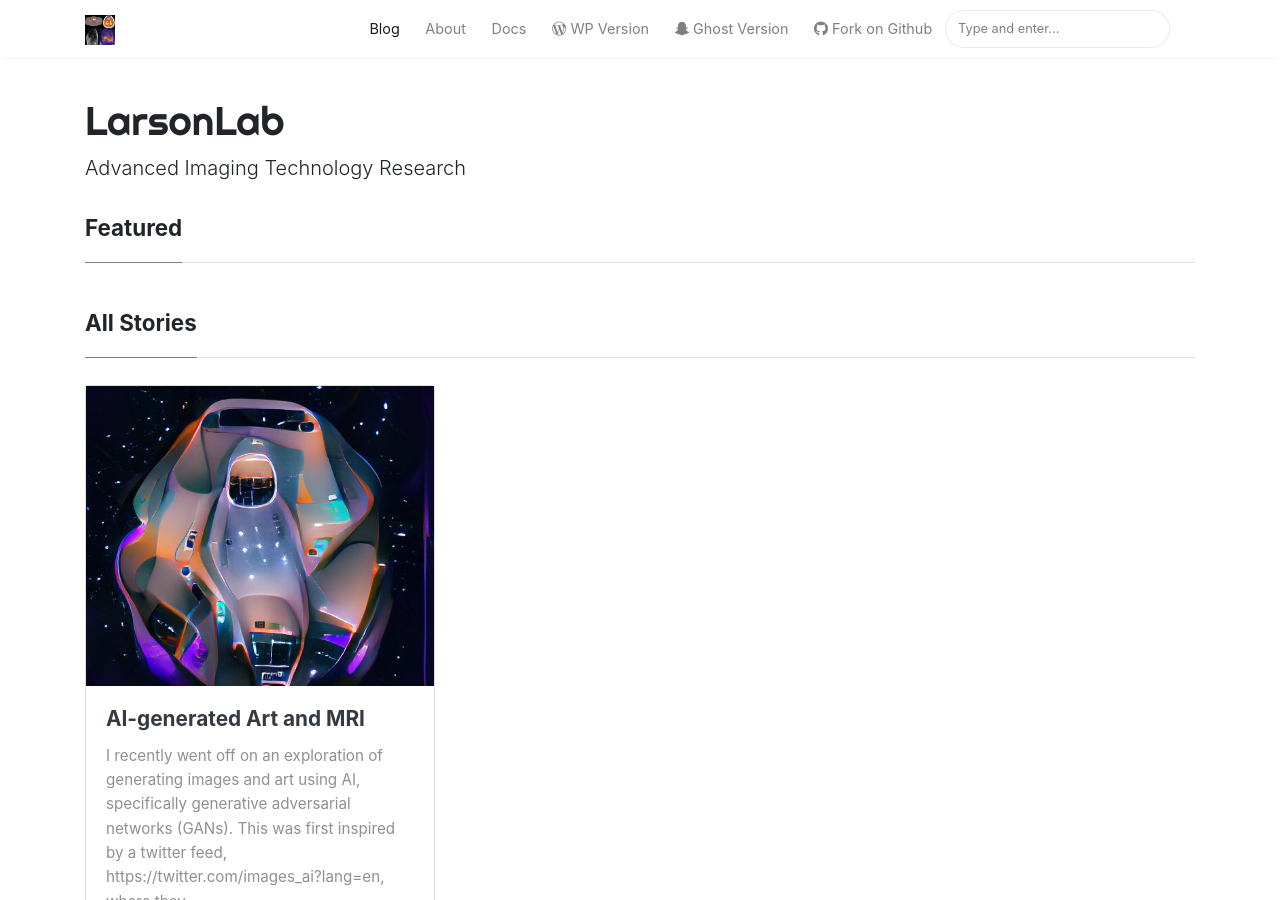
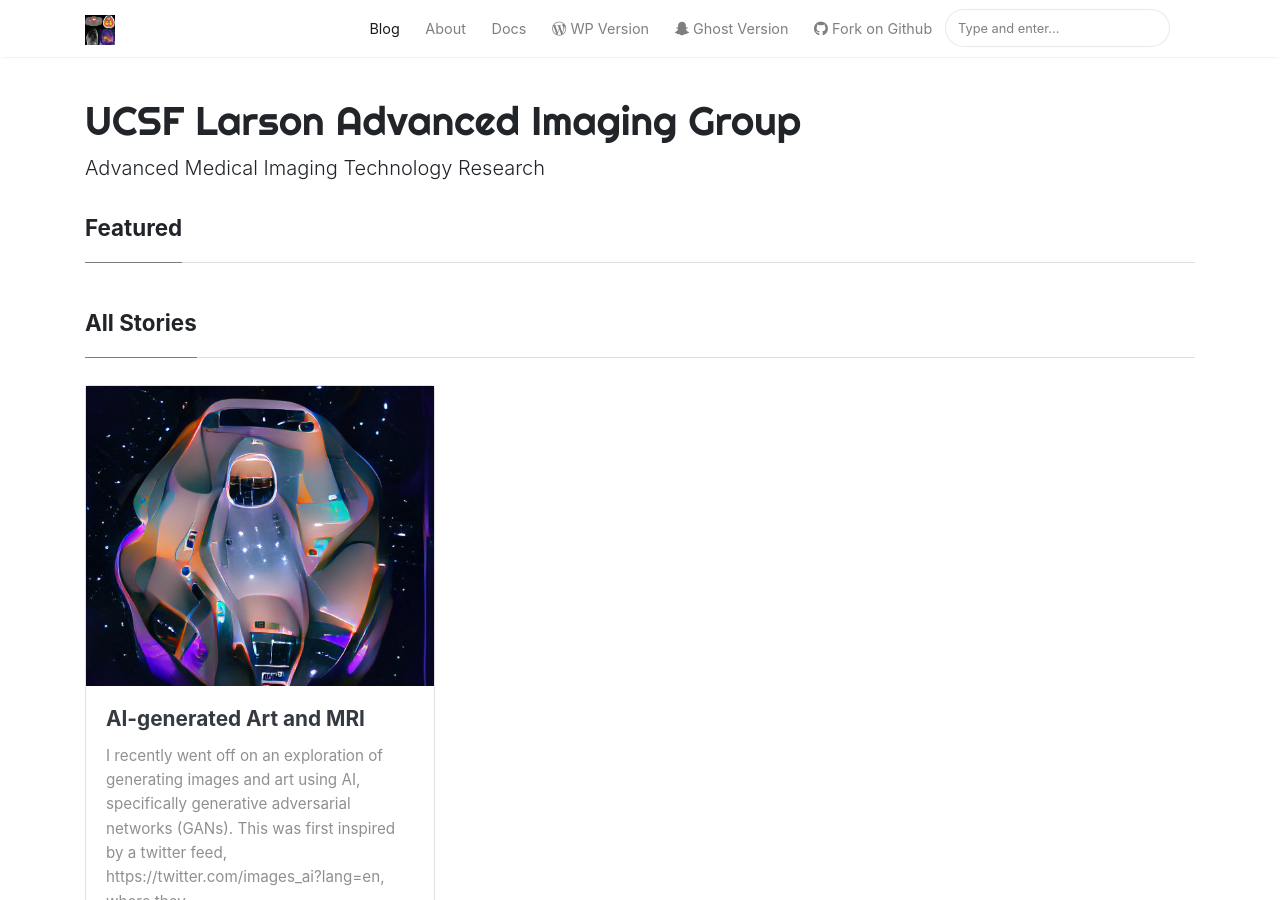
Before and after one commit to jescholey/LarsonLab.github.io, a Jekyll site: the page built from index.html, in a window 1280 px wide and 900 px high. Built offline with Jekyll 4.4.1, drawn with Linux system fonts in a browser that asks for light colours; nearby versions of some CDN libraries; the list of posts is cut into pages by our own code; some of the changed text lies outside the part shown.

Commit message:
Update _config.yml

```diff
--- a/_config.yml
+++ b/_config.yml
@@ -1,11 +1,11 @@
 # Site
-name: "LarsonLab"
+name: "UCSF Larson Advanced Imaging Group"
 title: "UCSF Larson Advanced Imaging Group"
-description: "Advanced Imaging Technology Research"
+description: "Advanced Medical Imaging Technology Research"
 logo: 'assets/images/logo.png'
 favicon: 'assets/images/logo.png'
-baseurl: /mediumish-theme-jekyll
-google_analytics: 'UA-46278016-1'
+baseurl: ''
+google_analytics: 'UA-51903906-1'
 disqus: 'larsonlab'
 include: ["_pages"]
 permalink: /:title/
```
